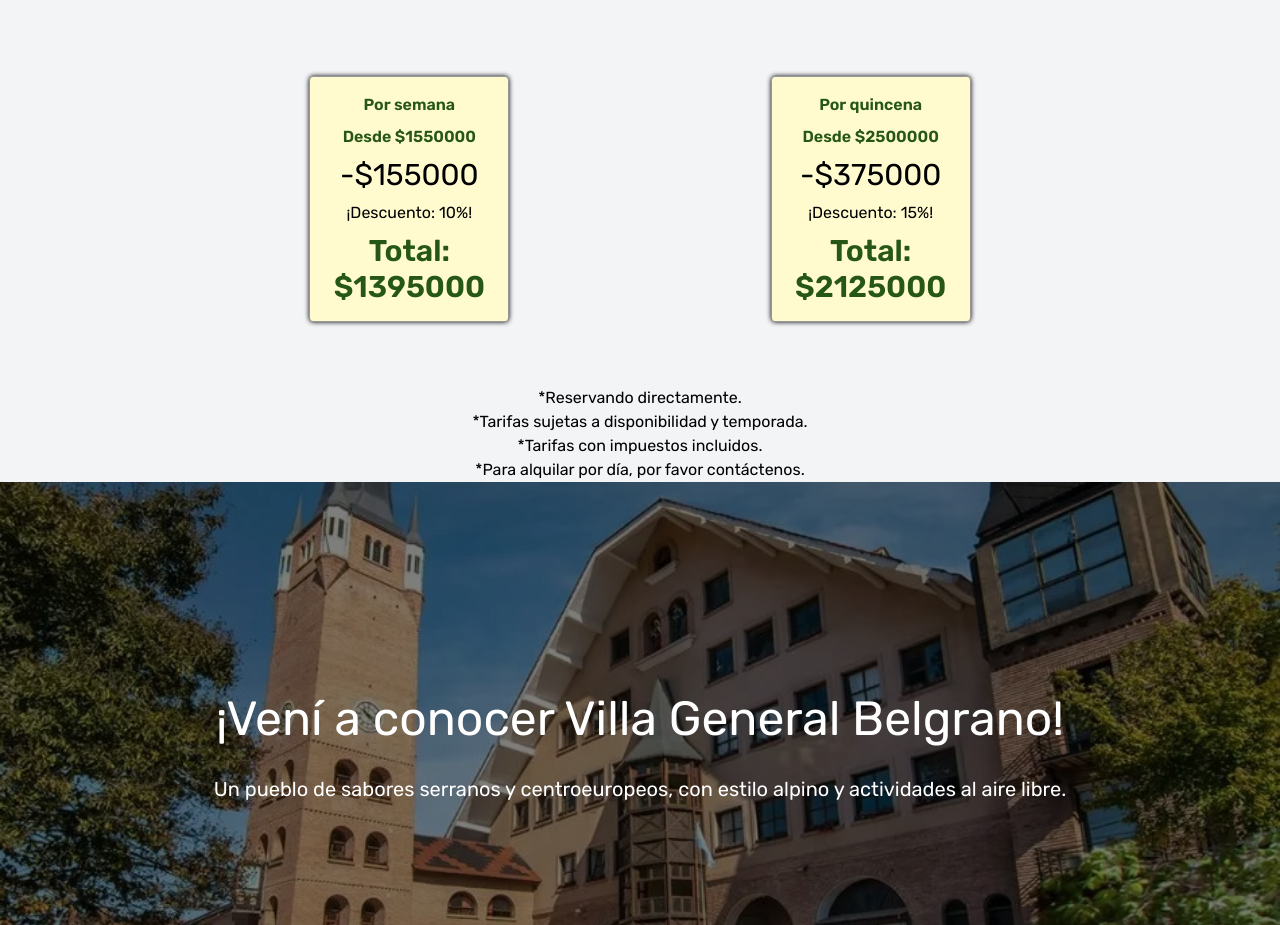
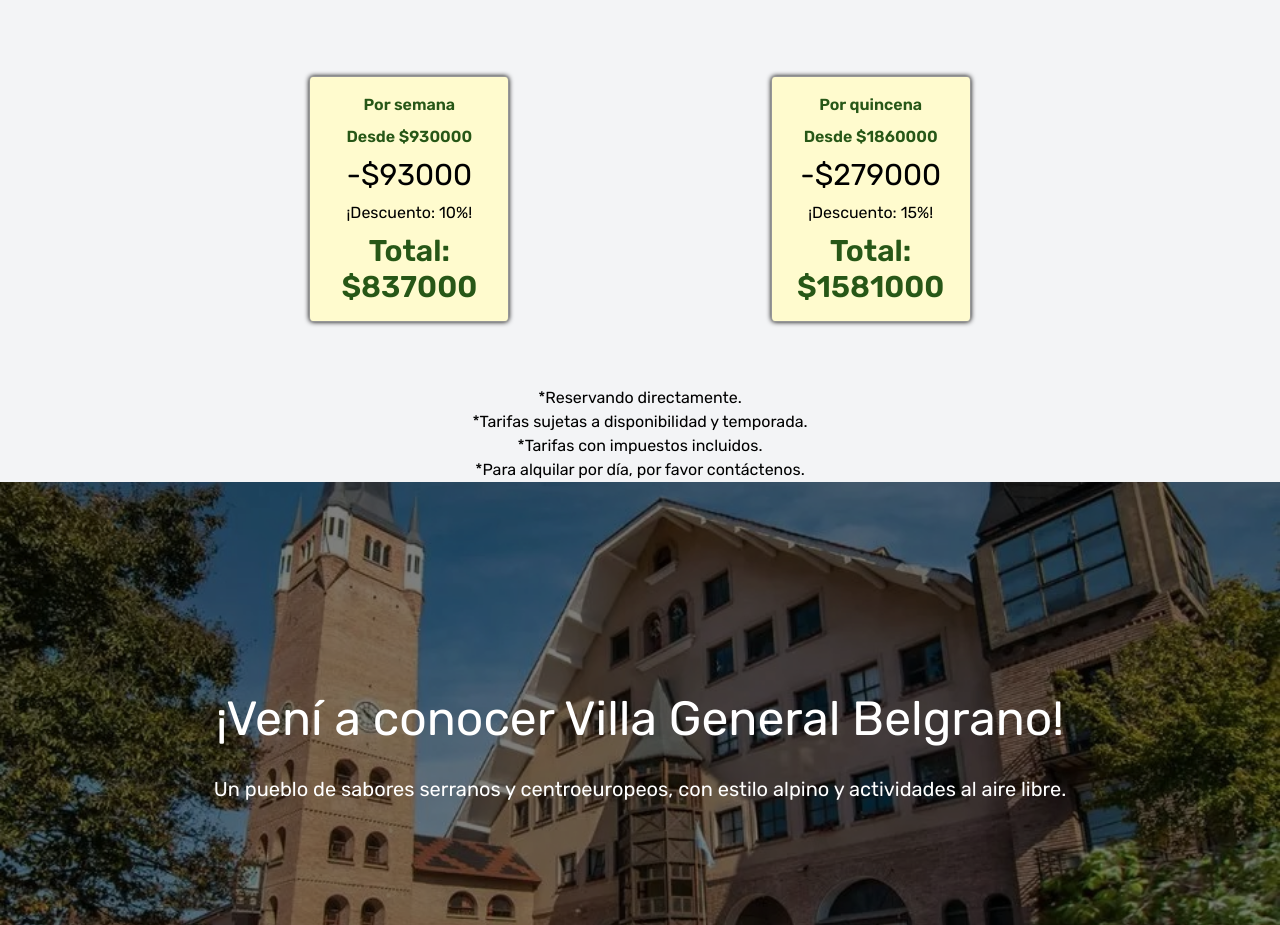
Before and after one commit to Nahuel1077/AiresDeLagunitas, a Next.js app: page /tarifas in a window 1280 px wide. Shown: the part 840-1765 px from the top of the page. Built offline with nearby package versions, Linux system fonts and the light colour scheme.

Commit message:
updated prices

```diff
--- a/app/tarifas/page.js
+++ b/app/tarifas/page.js
@@ -5,8 +5,8 @@ import Link from "next/link";
 export default function Tarifas() {
 
     const tarifas = [
-        {id:1, title:"semana", price:1550000, discount:10,},
-        {id:2, title:"quincena", price:2500000, discount:15,},
+        {id:1, title:"semana", price:930000, discount:10,},
+        {id:2, title:"quincena", price:1860000, discount:15,},
     ];
 
     return(
@@ -35,7 +35,7 @@ export default function Tarifas() {
                     className="hidden lg:block w-1/3 h-[90vh] object-contain sm:object-cover object-center brightness-50"
                     />
                 </div>
-                <div className="absolute flex flex-col gap-4 sm:gap-[3rem] text-white items-center justify-center sm:text-3xl">
+                <div className="absolute flex flex-col gap-4 sm:gap-12 text-white items-center justify-center sm:text-3xl">
                 <h1 className="sm:text-6xl text-xl text-shadow-lg text-center">¡Cabañas a estrenar!</h1>
                 <p className="sm:text-3xl text-xl text-shadow-lg">A pocos minutos del centro</p>
             </div>
```
